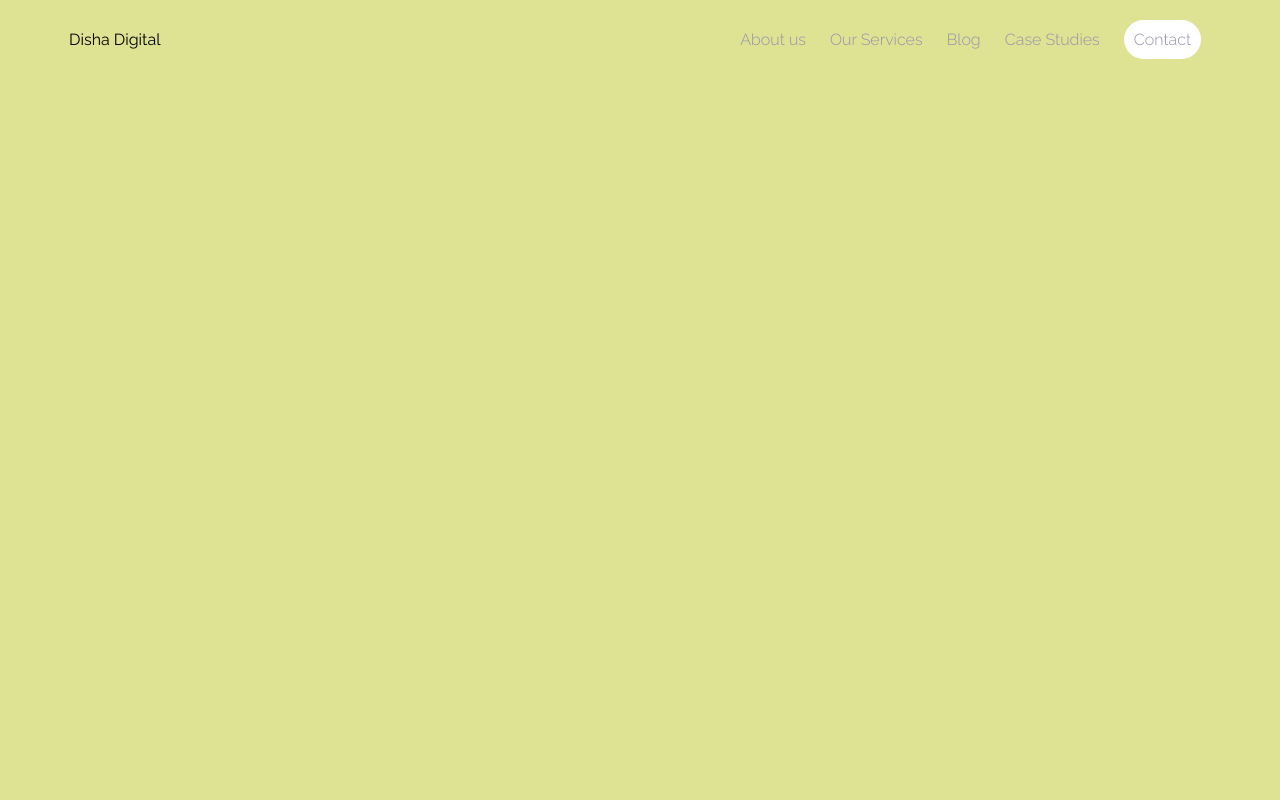
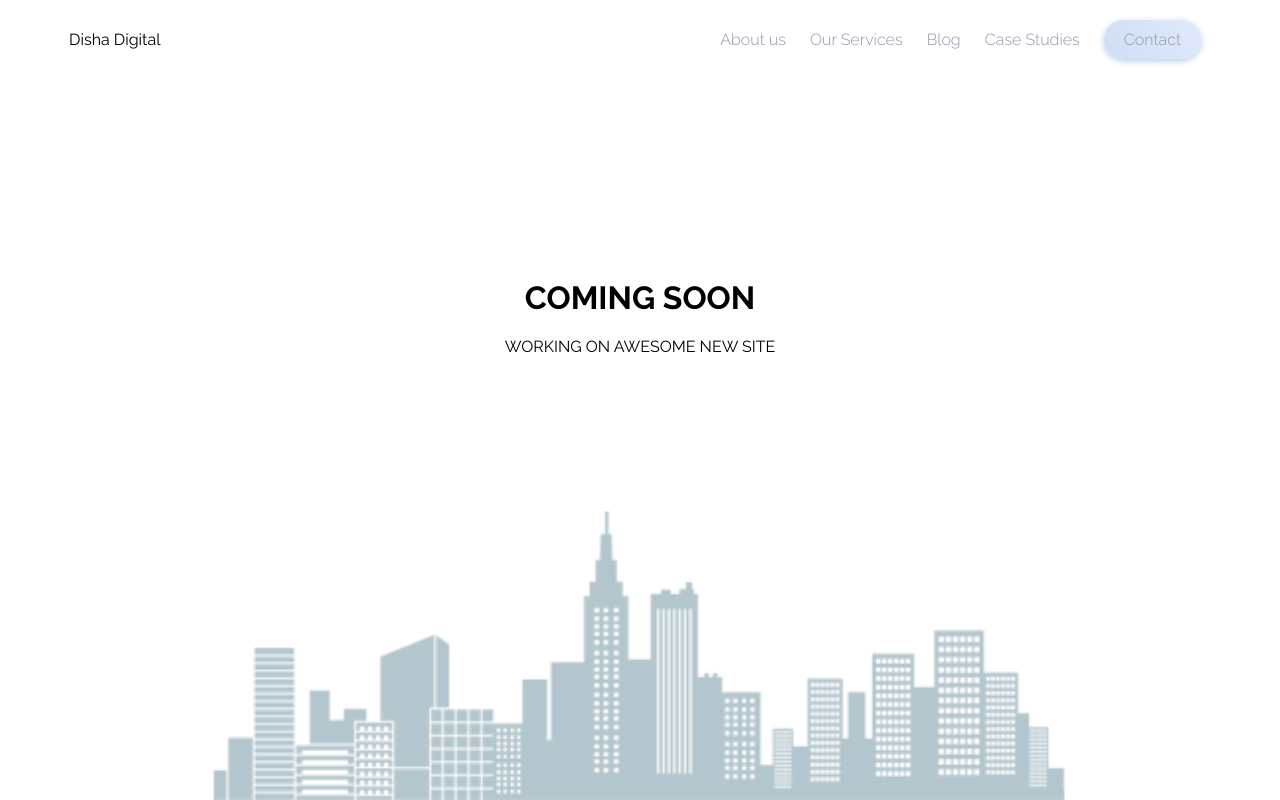
Before and after one commit to karthikmsadashivappa/nano_site, a website: page index.html in a window 1280 px wide. Drawn offline with nearby package versions, Linux system fonts and the light colour scheme.

Commit message:
loaded a dummy landing page content

```diff
--- a/css/style.css
+++ b/css/style.css
@@ -3,8 +3,11 @@
 }
 
 body {
-	background: #dde392;
+	background-image: url('../images/background.png');
+	background-repeat: no-repeat;
 	font-family: 'Raleway', sans-serif;
+	background-size: contain;
+	background-position: bottom;
 }
 
 .page {
@@ -14,10 +17,16 @@ body {
 
 }
 
-.btn {
-	padding: 10px;
+.btn-shadow {
+	box-shadow: 0 2px 6px 0 rgb(49,128,193, 0.4);
+	-webkit-box-shadow: 0 2px 6px 0 rgb(49,128,193, 0.4);
+	-moz-box-shadow: 0 2px 6px 0 rgb(49,128,193, 0.4);
+}
+
+.btn-primary {
+	padding: 10px 20px;
 	border-radius: 20px;
-	background: #fff;
+	background-image: linear-gradient(240deg,  #E0EAFC, #CFDEF3);
 }
 
 #header {
@@ -43,3 +52,23 @@ body {
 	color: #9592ad;
 	font-weight: 300;
 }
+
+.links ul li a:hover {
+	color: #3F88C5;
+}
+
+.links ul li a.btn-shadow:hover {
+	background-image: linear-gradient(240deg, #0082c8, #667db6);
+	color: white;
+	box-shadow: 0 4px 12px rgba(51,105,231,0.55);
+	-webkit-box-shadow: 0 4px 12px rgba(51,105,231,0.55);
+	-moz-box-shadow: 0 4px 12px rgba(51,105,231,0.55);
+	transition: all .2s cubic-bezier(.63,.76,.7,.91);
+}
+
+.comming_soon {
+	display: block;
+	text-align: center;
+	height: 50vh;
+	margin-top: 200px;
+}
--- a/index.html
+++ b/index.html
@@ -23,7 +23,7 @@
 					<li><a href="#">Our Services</a></li>
 					<li><a href="#">Blog</a></li>
 					<li><a href="#">Case Studies</a></li>
-					<li><a href="#" class="btn btn-primary">Contact</a></li>
+					<li><a href="#" class="btn btn-primary btn-shadow">Contact</a></li>
 				</ul>
 			</div>
 		</nav>
@@ -31,6 +31,13 @@
 	</header>
 </div>
 
+<div class="comming_soon">
+<h1>COMING SOON</h1>
+
+<p>WORKING ON AWESOME NEW SITE</p>
+
+</div>
+
 
 </body>
 </html>
```
Also changed, not shown: images/background.png (added).
